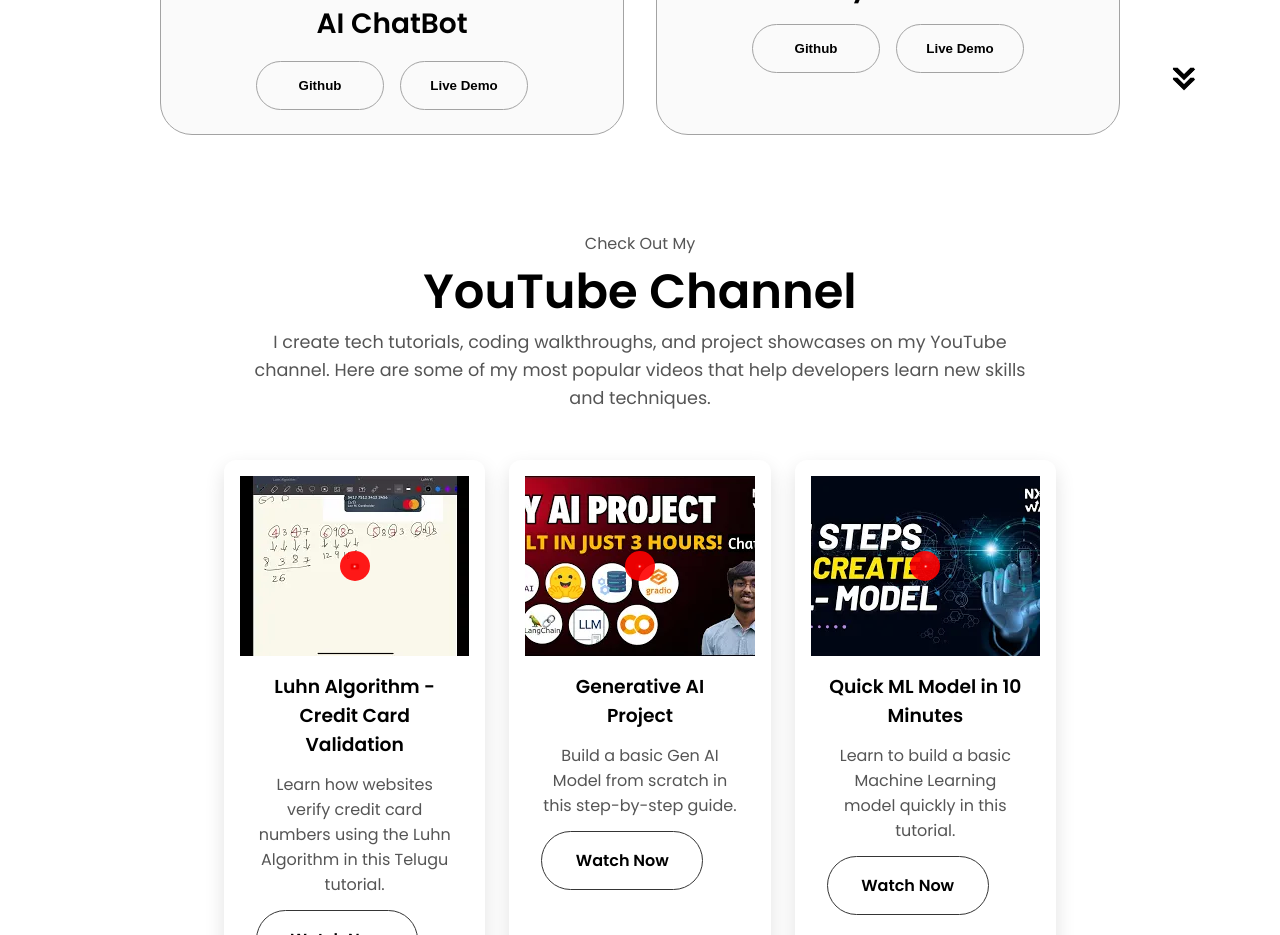
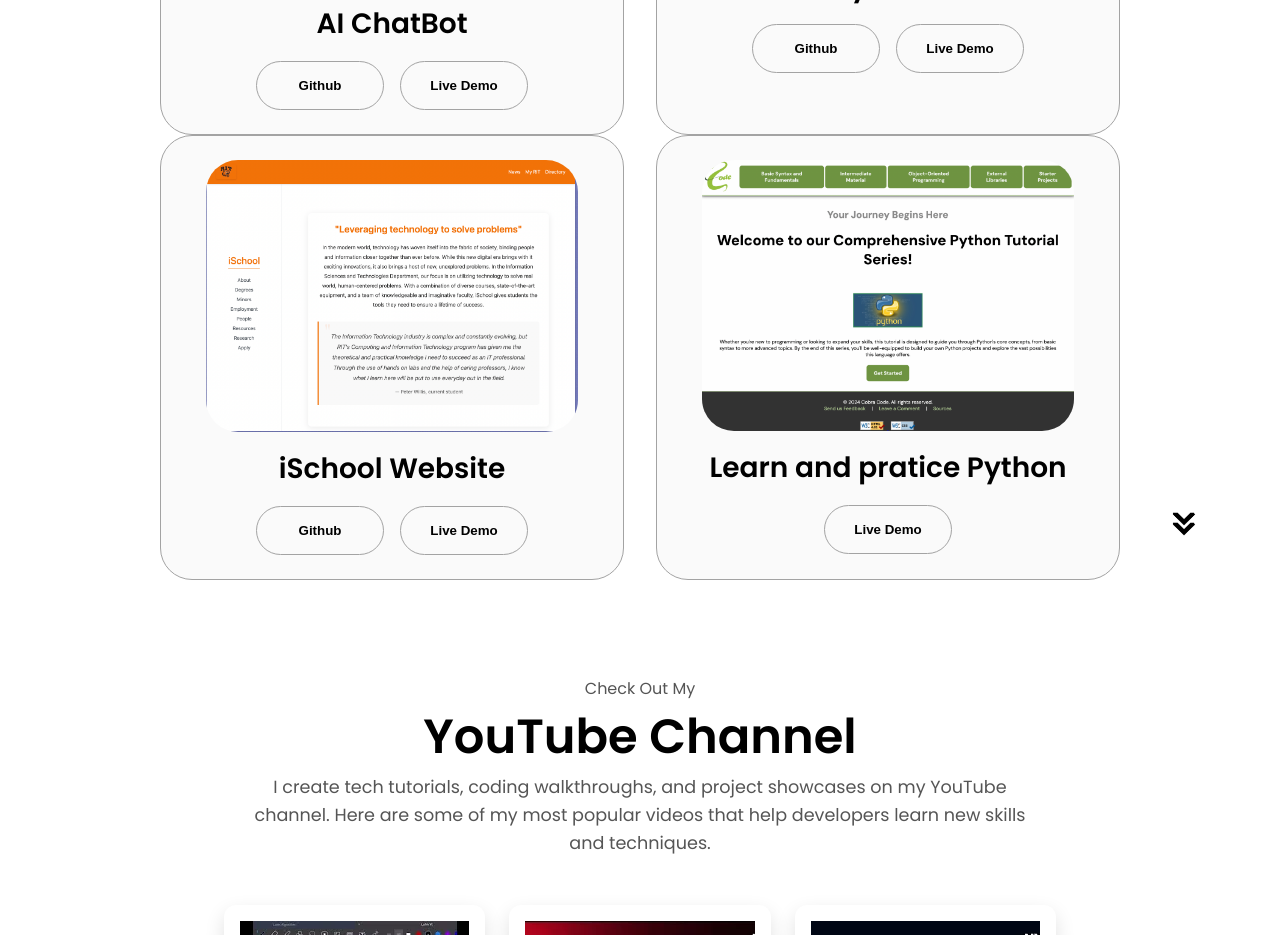
Before and after one commit to makamsanjay/sanjayMakam_portfolio, a plain HTML site: page index.html in a window 1280 px wide. Shown: the part 3405-4340 px from the top of the page. Drawn offline with Linux system fonts and the light colour scheme.

Commit message:
new projects update

```diff
--- a/index.html
+++ b/index.html
@@ -407,6 +407,54 @@
           </div>
         </div>
       </div>
+      <!--Third row-->
+      <div class="projects-row">
+        <div class="details-container color-container">
+          <div class="article-container">
+            <img
+              src="./assets/ischool.png"
+              alt="Project 5"
+              class="project-img"
+            />
+          </div>
+          <h2 class="experience-sub-title project-title">iSchool Website</h2>
+          <div class="btn-container">
+            <button
+              class="btn btn-color-2 project-btn"
+              onclick="location.href='https://github.com/makamsanjay/ischool_website'"
+            >
+              Github
+            </button>
+            <button
+              class="btn btn-color-2 project-btn"
+              onclick="location.href='https://people.rit.edu/sm7046/react/'"
+            >
+              Live Demo
+            </button>
+          </div>
+        </div>
+
+        <div class="details-container color-container">
+          <div class="article-container">
+            <img
+              src="./assets/learn_python.png"
+              alt="Project 6"
+              class="project-img"
+            />
+          </div>
+          <h2 class="experience-sub-title project-title"> Learn and pratice Python </h2>
+          <div class="btn-container">
+            <button
+              class="btn btn-color-2 project-btn"
+              onclick="location.href='https://solace.ist.rit.edu/~iste240t04/home/'"
+            >
+              Live Demo
+            </button>
+          </div>
+        </div>
+      </div>
+    </div>
+  </div>
       <img
         src="./assets/arrow.png"
         alt="Arrow icon"
```
Also changed, not shown: assets/ischool.png (added), assets/learn_python.png (added).
